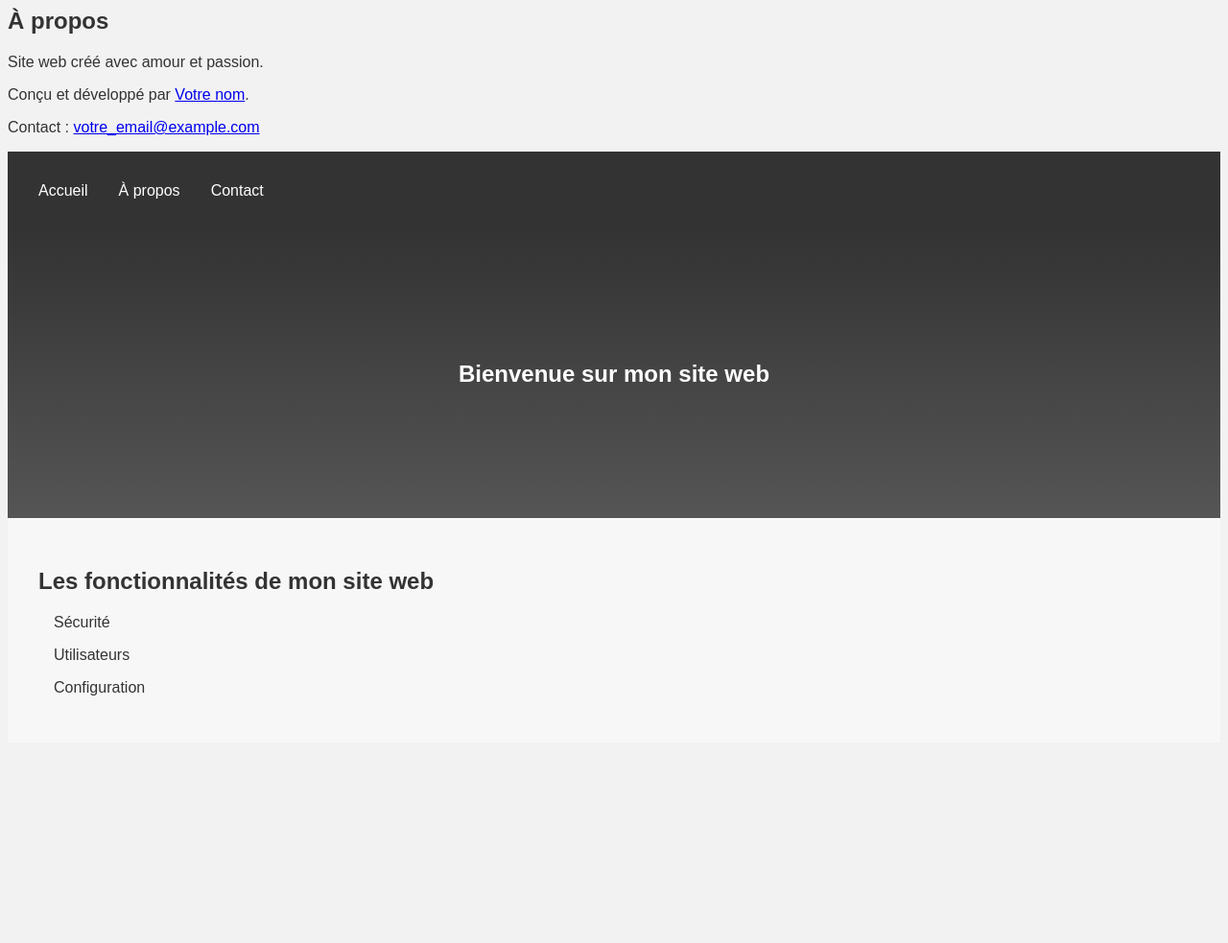
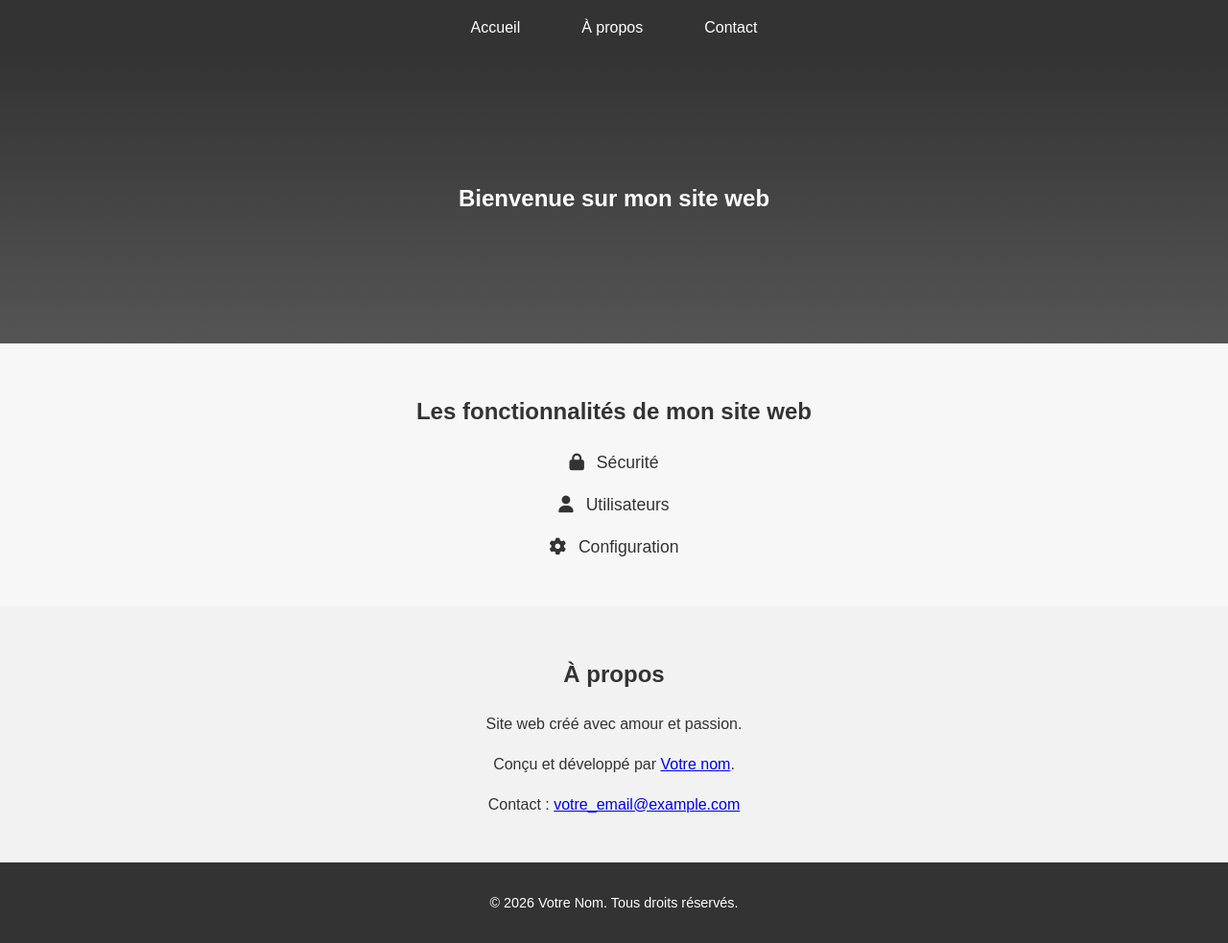
Before and after one commit to geantilchristian-dotcom/mon-premier-site, a plain HTML site: page index.html in a window 1280 px wide. Shown: the whole page at 96% size. Before the commit the page ends 800 px from the top, so only its background shows below. Drawn offline with Linux system fonts and the light colour scheme.

Commit message:
feat(agent): **Modifications apportées**
- index.html
- style.css

```diff
--- a/index.html
+++ b/index.html
@@ -1,61 +1,49 @@
-  <div class="about">
-    <h2>À propos</h2>
-    <p>Site web créé avec amour et passion.</p>
-    <p>Conçu et développé par <a href="https://www.example.com">Votre nom</a>.</p>
-    <p>Contact : <a href="mailto:votre_email@example.com">votre_email@example.com</a></p>
-  </div><!DOCTYPE html>
+<!DOCTYPE html>
 <html lang="fr">
 <head>
     <meta charset="UTF-8">
     <meta name="viewport" content="width=device-width, initial-scale=1.0">
-    <title>Document</title>
+    <meta name="description" content="Site web moderne et responsive.">
+    <link rel="preconnect" href="https://fonts.googleapis.com">
     <link rel="stylesheet" href="style.css">
-    <style>
-        body {
-            background-color: #f2f2f2; /* Couleur gris clair */
-            color: #333333; /* Texte noir foncé */
-            font-family: Arial, sans-serif;
-        }
-        header {
-            background-color: #333333; /* Couleur noir foncé */
-            color: #ffffff; /* Texte blanc */
-        }
-        nav {
-            background-color: #333333; /* Couleur noir foncé */
-            color: #ffffff; /* Texte blanc */
-        }
-        main {
-            background-color: #ffffff; /* Couleur blanc */
-            color: #333333; /* Texte noir foncé */
-        }
-        footer {
-            background-color: #333333; /* Couleur noir foncé */
-            color: #ffffff; /* Texte blanc */
-        }
-    </style>
+    <link rel="stylesheet" href="https://cdnjs.cloudflare.com/ajax/libs/font-awesome/6.5.0/css/all.min.css">
+    <title>Mon Site Web</title>
 </head>
 <body>
     <header>
         <nav>
-            <ul>
-                <li><a href="#" class="feature">Accueil</a></li>
-                <li><a href="#" class="feature">À propos</a></li>
-                <li><a href="#" class="feature">Contact</a></li>
+            <ul class="nav-list">
+                <li class="nav-item"><a href="#" class="nav-link">Accueil</a></li>
+                <li class="nav-item"><a href="#" class="nav-link">À propos</a></li>
+                <li class="nav-item"><a href="#" class="nav-link">Contact</a></li>
             </ul>
         </nav>
     </header>
+
     <main>
         <section class="hero">
             <h1>Bienvenue sur mon site web</h1>
         </section>
+
         <section class="features">
             <h2>Les fonctionnalités de mon site web</h2>
             <ul>
-                <li><i class="fas fa-lock" class="lock"></i> Sécurité</li>
-                <li><i class="fas fa-user" class="user"></i> Utilisateurs</li>
-                <li><i class="fas fa-cog" class="cog"></i> Configuration</li>
+                <li><i class="fas fa-lock"></i> Sécurité</li>
+                <li><i class="fas fa-user"></i> Utilisateurs</li>
+                <li><i class="fas fa-cog"></i> Configuration</li>
             </ul>
         </section>
+
+        <section class="about">
+            <h2>À propos</h2>
+            <p>Site web créé avec amour et passion.</p>
+            <p>Conçu et développé par <a href="https://www.example.com">Votre nom</a>.</p>
+            <p>Contact : <a href="mailto:votre_email@example.com">votre_email@example.com</a></p>
+        </section>
     </main>
+
+    <footer>
+        <p>&copy; 2026 Votre Nom. Tous droits réservés.</p>
+    </footer>
 </body>
 </html>
--- a/style.css
+++ b/style.css
@@ -1,71 +1,111 @@
+:root {
+    --color-bg: #f2f2f2;
+    --color-primary: #333;
+    --color-secondary: #555;
+    --color-white: #fff;
+    --color-text: #333;
+    --color-muted: #777;
+    --font-base: 16px;
+    --font-family: 'Arial', sans-serif;
+}
+
+*,
+*::before,
+*::after {
+    box-sizing: border-box;
+}
+
 body {
-    font-family: Arial, sans-serif;
-    background-color: #f2f2f2;
+    margin: 0;
+    font-family: var(--font-family);
+    font-size: var(--font-base);
+    background-color: var(--color-bg);
+    color: var(--color-text);
+    line-height: 1.6;
 }
 
 header {
-    background-color: #333;
-    color: #fff;
-    padding: 1em;
-    text-align: center;
+    background-color: var(--color-primary);
+    color: var(--color-white);
+    padding: 1rem;
 }
 
-nav ul {
-    list-style: none;
-    margin: 0;
-    padding: 0;
-    overflow: hidden;
-}
-
-nav li {
-    float: left;
-}
-
-nav a {
-    display: block;
-    color: #fff;
-    text-decoration: none;
-    padding: 1em;
-}
-
-nav a:hover {
-    background-color: #444;
-}
-
-.hero {
-    background-image: linear-gradient(to bottom, #333, #555);
-    background-size: 100% 300px;
-    background-position: 0% 100%;
-    height: 300px;
+.nav-list {
     display: flex;
     justify-content: center;
-    align-items: center;
-    color: #fff;
-}
-
-.features {
-    background-color: #f7f7f7;
-    padding: 2em;
-}
-
-.features ul {
     list-style: none;
     margin: 0;
     padding: 0;
 }
 
+.nav-item {
+    margin: 0 1rem;
+}
+
+.nav-link {
+    color: var(--color-white);
+    text-decoration: none;
+    padding: 0.5rem 1rem;
+    transition: background 0.3s;
+}
+
+.nav-link:hover {
+    background-color: var(--color-secondary);
+    border-radius: 4px;
+}
+
+.hero {
+    background: linear-gradient(to bottom, var(--color-primary), var(--color-secondary));
+    height: 300px;
+    display: flex;
+    align-items: center;
+    justify-content: center;
+    color: var(--color-white);
+    text-align: center;
+}
+
+.features {
+    background-color: #f7f7f7;
+    padding: 2rem;
+    text-align: center;
+}
+
+.features ul {
+    list-style: none;
+    padding: 0;
+    margin: 0;
+}
+
 .features li {
-    margin-bottom: 1em;
+    margin-bottom: 1rem;
+    font-size: 1.1rem;
 }
 
 .features i {
-    margin-right: 1em;
+    margin-right: 0.5rem;
+}
+
+.about {
+    padding: 2rem;
+    text-align: center;
 }
 
 footer {
-    background-color: #333;
-    color: #fff;
-    padding: 1em;
+    background-color: var(--color-primary);
+    color: var(--color-white);
+    padding: 1rem;
     text-align: center;
-    clear: both;
+    font-size: 0.9rem;
 }
+
+@media (max-width: 600px) {
+    .nav-list {
+        flex-direction: column;
+    }
+    .nav-item {
+        margin: 0.5rem 0;
+    }
+    .hero {
+        height: 200px;
+    }
+}
```
